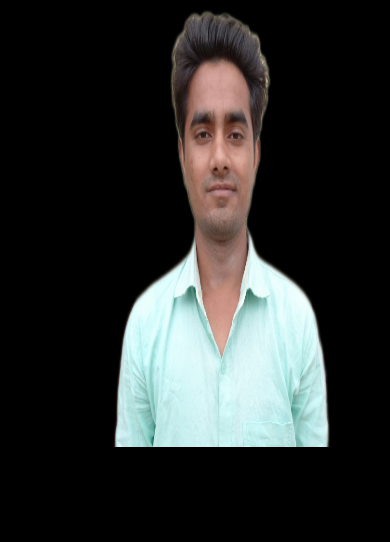
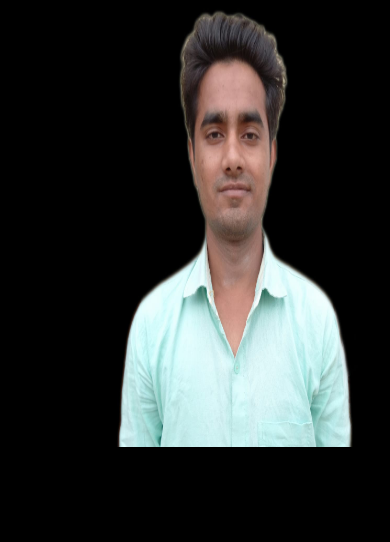
Before and after one commit to shivamdh5/Portfolio, a plain HTML site: page index.html in a window 390 px wide. Shown: the part 302-844 px from the top of the page. Drawn offline with nearby package versions, Linux system fonts and the light colour scheme; a web font is replaced by a local one.

Commit message:
Update styles.css

```diff
--- a/styles.css
+++ b/styles.css
@@ -317,7 +317,7 @@ form .btn2{
     }
     #image2{
         height: 65%;
-        width: 79%;
+        width: 86%;
         position: relative;
         left: 71px;
         top: 200px;
```
